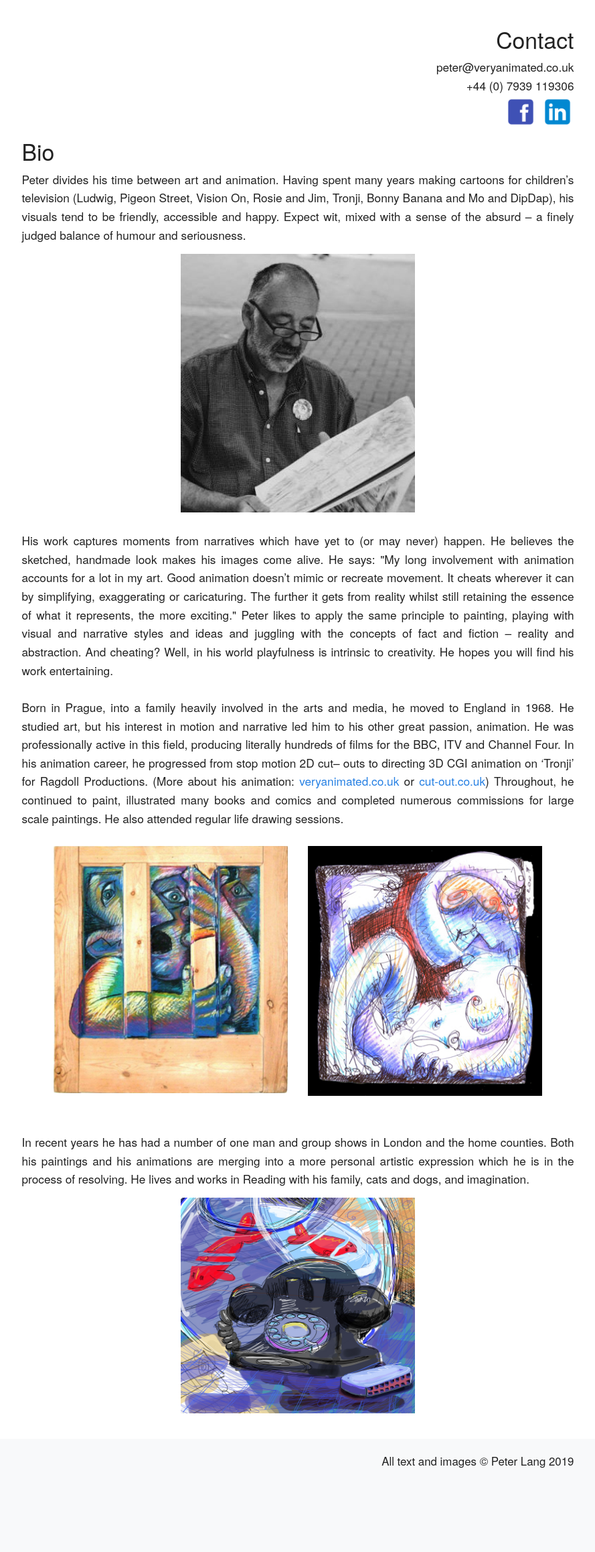
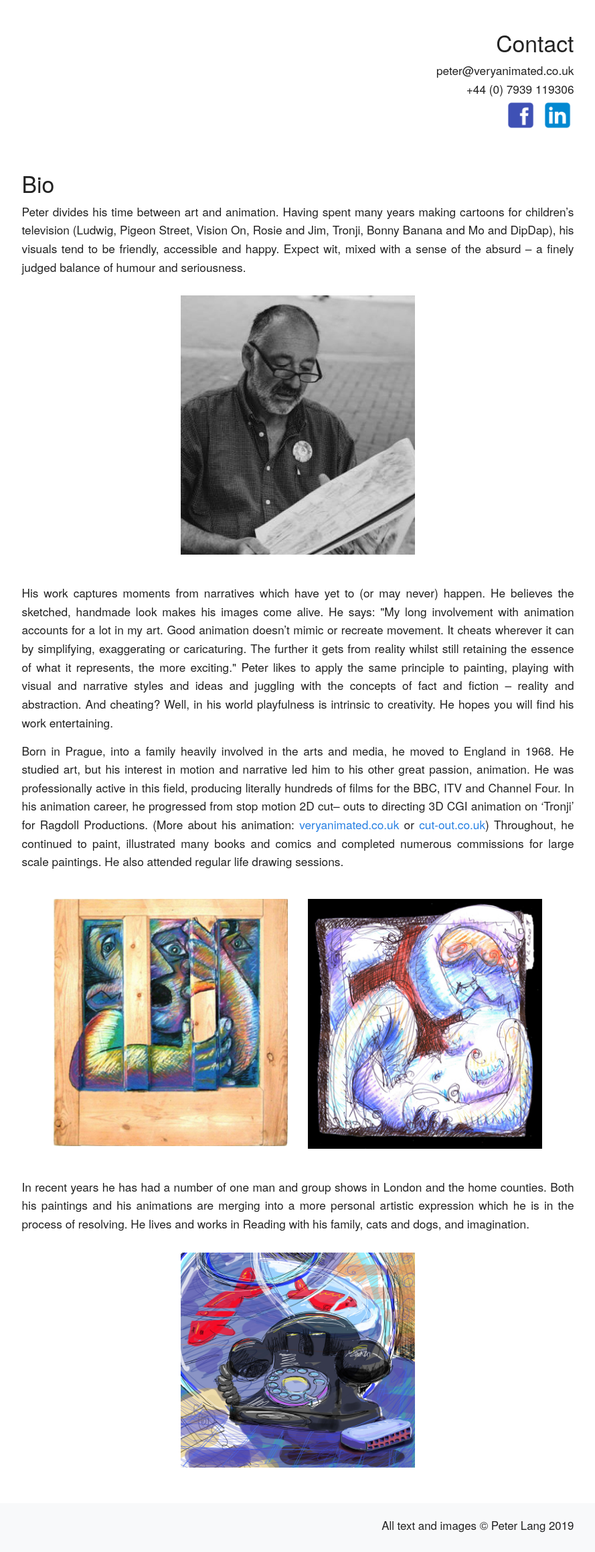
Before and after one commit to ollie-codeaid/peter_lang, a Django app: page /about/ in a window 1280 px wide. Shown: the part 56-2373 px from the top of the page at 67% size, without its empty margins (195-1084 px from the left). Before the commit the page ends 2248 px from the top, so only its background shows below. Run offline with Django 3.2, Linux system fonts and the light colour scheme; some libraries are stand-ins or nearby versions.

Commit message:
Improve spacing

```diff
--- a/peter_lang/templates/base.html
+++ b/peter_lang/templates/base.html
@@ -74,7 +74,7 @@
 	    </nav>
 	</div>
 
-	<div class="container wrap">
+	<div class="container wrap mt-5">
 
 	    {% if messages %}
 	    {% for message in messages %}
--- a/peter_lang/templates/pages/about.html
+++ b/peter_lang/templates/pages/about.html
@@ -10,7 +10,7 @@
 </div>
 
 <div class="row justify-content-center">
-    <div class="col-md-9 text-right">
+    <div class="col-md-9 text-right mb-5">
 	<p>peter@veryanimated.co.uk
 	</br>+44 (0) 7939 119306
 	</br>
@@ -31,37 +31,32 @@
 </div>
 
 <div class="row justify-content-center">
-    <div class="col-md-9 text-justify">
+    <div class="col-md-9 text-justify mb-3">
 	<p>
 	Peter divides his time between art and animation. Having spent many years making cartoons for children&rsquo;s television (Ludwig, Pigeon
 	Street, Vision On, Rosie and Jim, Tronji, Bonny Banana and Mo and DipDap), his visuals tend to be friendly, accessible and happy.
 	Expect wit, mixed with a sense of the absurd &ndash; a finely judged balance of humour and seriousness.
-	<br>
 	</p>
     </div>
 </div>
 
 <div class="row justify-content-center">
-    <div class="col-md-4 text-justify">
+    <div class="col-md-4 text-justify mb-5">
 	<img class="w-100" src="{% static 'images/about/PeterLangPortraitBW.jpg' %}" alt="Peter Lang Portrait BW">
-	<br>
-	<br>
     </div>
 </div>
 
 <div class="row justify-content-center">
-    <div class="col-md-9 text-justify">
+    <div class="col-md-9 text-justify mb-3">
 	His work captures moments from narratives which have yet to (or may never) happen. He believes the sketched, handmade look makes his images come alive.
 	He says: &quot;My long involvement with animation accounts for a lot in my art. Good animation doesn&rsquo;t mimic or recreate movement. It cheats wherever it can by simplifying, exaggerating or caricaturing. The further it gets from reality whilst still retaining the essence of what it represents, the more exciting.&quot;
 	Peter likes to apply the same principle to painting, playing with visual and narrative styles and ideas and juggling with the concepts of fact and fiction &ndash; reality and abstraction. And cheating? Well, in his world playfulness is intrinsic to creativity. He hopes you will find his work entertaining.
-	<br>
-	<br>
     </div>
 </div>
 
 
 <div class="row justify-content-center">
-    <div class="col-md-9 text-justify">
+    <div class="col-md-9 text-justify mb-3">
 	Born in Prague, into a family heavily involved in the arts and media, he moved to England in 1968. He studied art, but his interest in motion and narrative led him to his other great passion, animation. He was professionally active in this field, producing literally hundreds of films for the BBC, ITV and Channel Four. In his animation career, he progressed from stop motion 2D cut&ndash; outs to directing 3D CGI animation on &lsquo;Tronji&rsquo; for Ragdoll Productions.
 	(More about his animation:     <a href="http://www.veryanimated.co.uk">veryanimated.co.uk</a> or <a href="http://www.cut-out.co.uk">cut-out.co.uk</a>)
 	Throughout, he continued to paint, illustrated many books and comics and completed numerous commissions for large scale paintings. He also attended regular life drawing sessions.
@@ -71,18 +66,16 @@
 </div>
 
 <div class="row justify-content-center">
-    <div class="col-md-4 text-justify">
+    <div class="col-md-4 text-justify mb-5">
 	<img class="w-100" src="{% static 'images/about/doorbound.jpg' %}" alt="Peter Lang Portrait BW">
     </div>
-    <div class="col-md-4 text-justify">
+    <div class="col-md-4 text-justify mb-5">
 	<img class="w-100" src="{% static 'images/about/CompartmentalisedAlice.jpg' %}" alt="Compartmentalised Alice">
     </div>
 </div>
 
 <div class="row justify-content-center">
-    <div class="col-md-9 text-justify">
-	<br>
-	<br>
+    <div class="col-md-9 text-justify mb-3">
 	In recent years he has had a number of one man and group shows in London and the home counties. Both his paintings and his animations are merging into a more personal artistic expression which he is in the process of resolving.
 	He lives and works in Reading with his family, cats and dogs, and imagination.
 	</p>
@@ -90,7 +83,7 @@
 </div>
 
 <div class="row justify-content-center">
-    <div class="col-md-4">
+    <div class="col-md-4 mb-3">
 	<img class="w-100" src="{% static 'images/about/RockAndRoll.jpg' %}" alt="Rock and Roll">
     </div>
 </div>
--- a/peter_lang/templates/pages/home.html
+++ b/peter_lang/templates/pages/home.html
@@ -14,7 +14,7 @@
 </div>
 <div class="row justify-content-center">
     <div class="col-md-3 text-justify">
-	<img class="w-100" src="{% static 'images/about/PeterLang.jpg' %}" alt="Peter Lang Portrait">
+	<img class="w-100 mb-5" src="{% static 'images/about/PeterLang.jpg' %}" alt="Peter Lang Portrait">
     </div>
     <div class="col-md-6 text-justify">
 	<p>
@@ -45,7 +45,7 @@
 	<p>{{ latest_article.preview_text }}</p>
     </div>
     <div class="col-md-3">
-	<img class="w-100" src="{{ latest_article.preview_picture.image.url }}" alt="{{ latest_article.preview_picture.name }}">
+	<img class="w-100 mb-5" src="{{ latest_article.preview_picture.image.url }}" alt="{{ latest_article.preview_picture.name }}">
     </div>
 </div>
 {% else %}
```
Also changed, not shown: peter_lang/templates/articles/article_list.html (+3 -4 lines).
